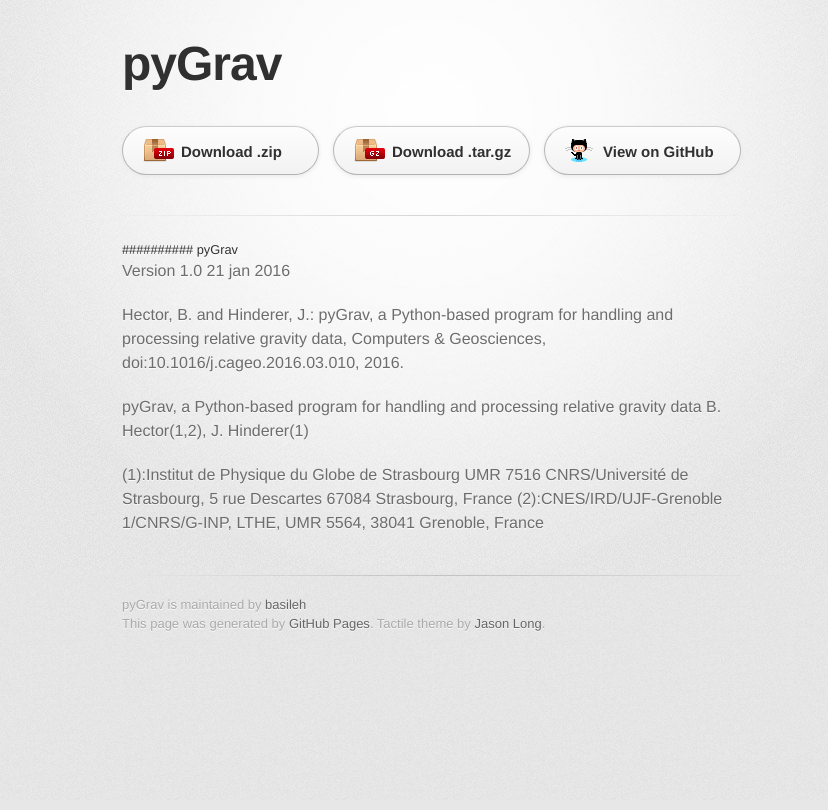
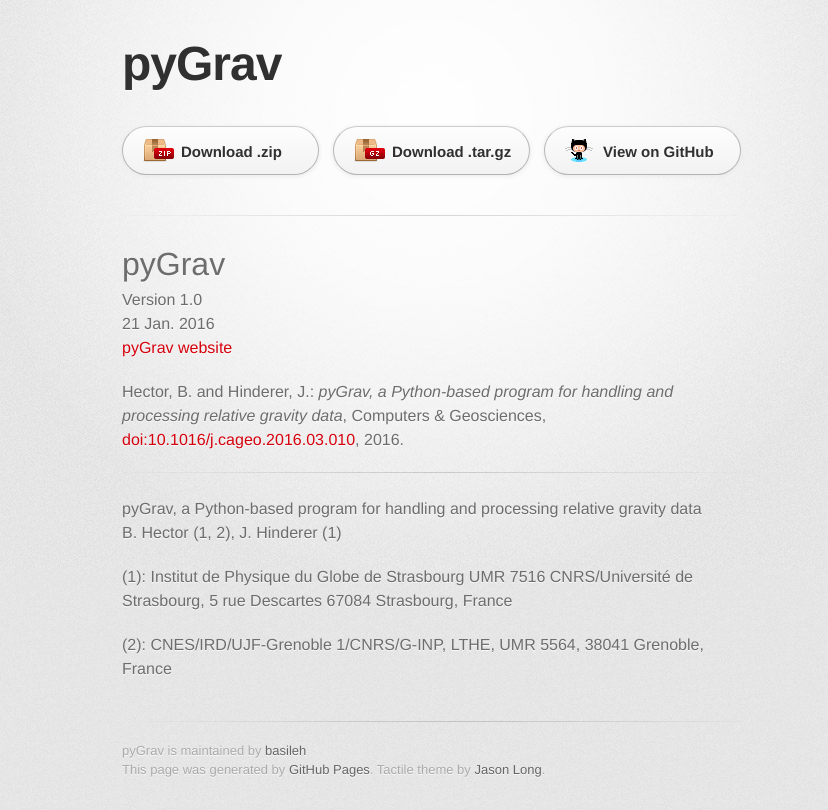
Before and after one commit to basileh/pyGrav, a plain HTML site: page index.html in a window 1280 px wide. Shown: the whole page, without its empty margins (208-1036 px from the left). Drawn offline with Linux system fonts and the light colour scheme; a web font is replaced by a local one.

Commit message:
Create gh-pages branch via GitHub

```diff
--- a/index.html
+++ b/index.html
@@ -31,20 +31,24 @@
         <hr>
 
         <section id="main_content">
-          <h6>
-<a id="-pygrav" class="anchor" href="#-pygrav" aria-hidden="true"><span aria-hidden="true" class="octicon octicon-link"></span></a>########## pyGrav</h6>
+          <h1>
+<a id="pygrav" class="anchor" href="#pygrav" aria-hidden="true"><span aria-hidden="true" class="octicon octicon-link"></span></a>pyGrav</h1>
 
-<p>Version 1.0
-21 jan 2016</p>
+<p>Version 1.0<br>
+21 Jan. 2016<br>
+<a href="http://basileh.github.io/pyGrav/">pyGrav website</a></p>
 
-<p>Hector, B. and Hinderer, J.: pyGrav, a Python-based program for handling and
-processing relative gravity data, Computers &amp; Geosciences, doi:10.1016/j.cageo.2016.03.010, 2016.</p>
+<p>Hector, B. and Hinderer, J.: <em>pyGrav, a Python-based program for handling and
+processing relative gravity data</em>, Computers &amp; Geosciences, <a href="http://dx.doi.org/10.1016/j.cageo.2016.03.010">doi:10.1016/j.cageo.2016.03.010</a>, 2016.</p>
 
-<p>pyGrav, a Python-based program for handling and processing relative gravity data
-B. Hector(1,2), J. Hinderer(1)</p>
+<hr>
 
-<p>(1):Institut de Physique du Globe de Strasbourg  UMR 7516 CNRS/Université de Strasbourg, 5 rue Descartes 67084 Strasbourg, France
-(2):CNES/IRD/UJF-Grenoble 1/CNRS/G-INP, LTHE, UMR 5564, 38041 Grenoble, France</p>
+<p>pyGrav, a Python-based program for handling and processing relative gravity data<br>
+B. Hector (1, 2), J. Hinderer (1)</p>
+
+<p>(1): Institut de Physique du Globe de Strasbourg  UMR 7516 CNRS/Université de Strasbourg, 5 rue Descartes 67084 Strasbourg, France</p>
+
+<p>(2): CNES/IRD/UJF-Grenoble 1/CNRS/G-INP, LTHE, UMR 5564, 38041 Grenoble, France</p>
         </section>
 
         <footer>
--- a/params.json
+++ b/params.json
@@ -1,6 +1,6 @@
 {
   "name": "pyGrav",
   "tagline": "",
-  "body": "##########################################\r\n################ pyGrav ##################\r\n##########################################\r\n\r\nVersion 1.0\r\n21 jan 2016\r\n\r\nHector, B. and Hinderer, J.: pyGrav, a Python-based program for handling and \r\nprocessing relative gravity data, Computers & Geosciences, doi:10.1016/j.cageo.2016.03.010, 2016.\r\n\r\n\r\n\r\npyGrav, a Python-based program for handling and processing relative gravity data\r\nB. Hector(1,2), J. Hinderer(1)\r\n\r\n(1):Institut de Physique du Globe de Strasbourg  UMR 7516 CNRS/Université de Strasbourg, 5 rue Descartes 67084 Strasbourg, France\r\n(2):CNES/IRD/UJF-Grenoble 1/CNRS/G-INP, LTHE, UMR 5564, 38041 Grenoble, France\r\n\r\n\r\n",
+  "body": "# pyGrav\r\n\r\nVersion 1.0  \r\n21 Jan. 2016  \r\n[pyGrav website](http://basileh.github.io/pyGrav/)\r\n\r\nHector, B. and Hinderer, J.: *pyGrav, a Python-based program for handling and \r\nprocessing relative gravity data*, Computers & Geosciences, [doi:10.1016/j.cageo.2016.03.010](http://dx.doi.org/10.1016/j.cageo.2016.03.010), 2016.\r\n\r\n---\r\n\r\npyGrav, a Python-based program for handling and processing relative gravity data  \r\nB. Hector (1, 2), J. Hinderer (1)\r\n\r\n(1): Institut de Physique du Globe de Strasbourg  UMR 7516 CNRS/Université de Strasbourg, 5 rue Descartes 67084 Strasbourg, France\r\n\r\n(2): CNES/IRD/UJF-Grenoble 1/CNRS/G-INP, LTHE, UMR 5564, 38041 Grenoble, France\r\n",
   "note": "Don't delete this file! It's used internally to help with page regeneration."
 }
```
